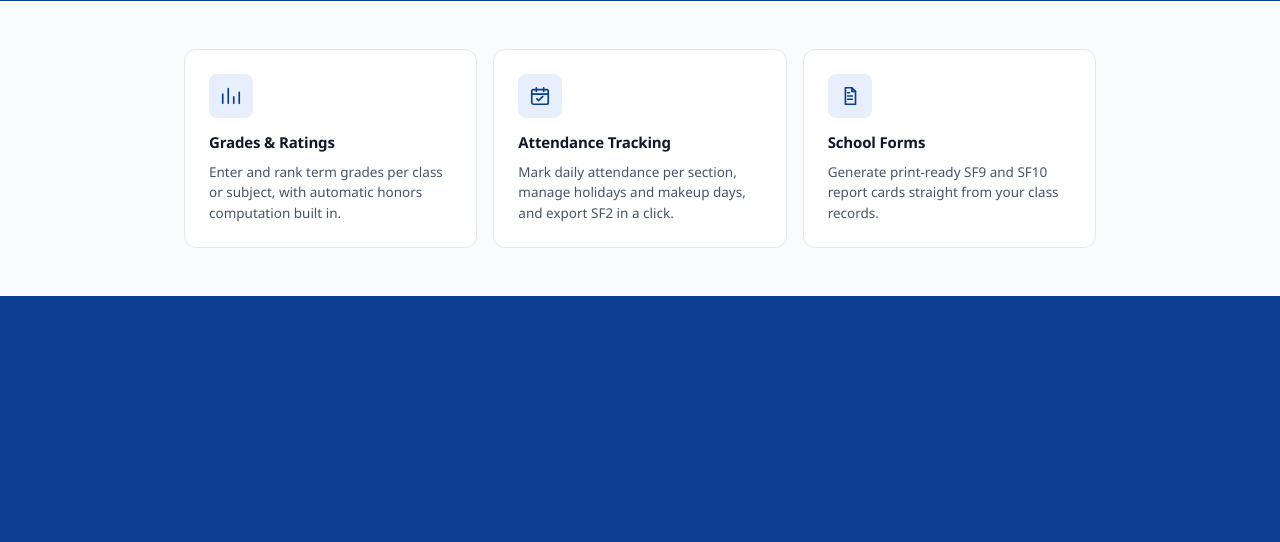
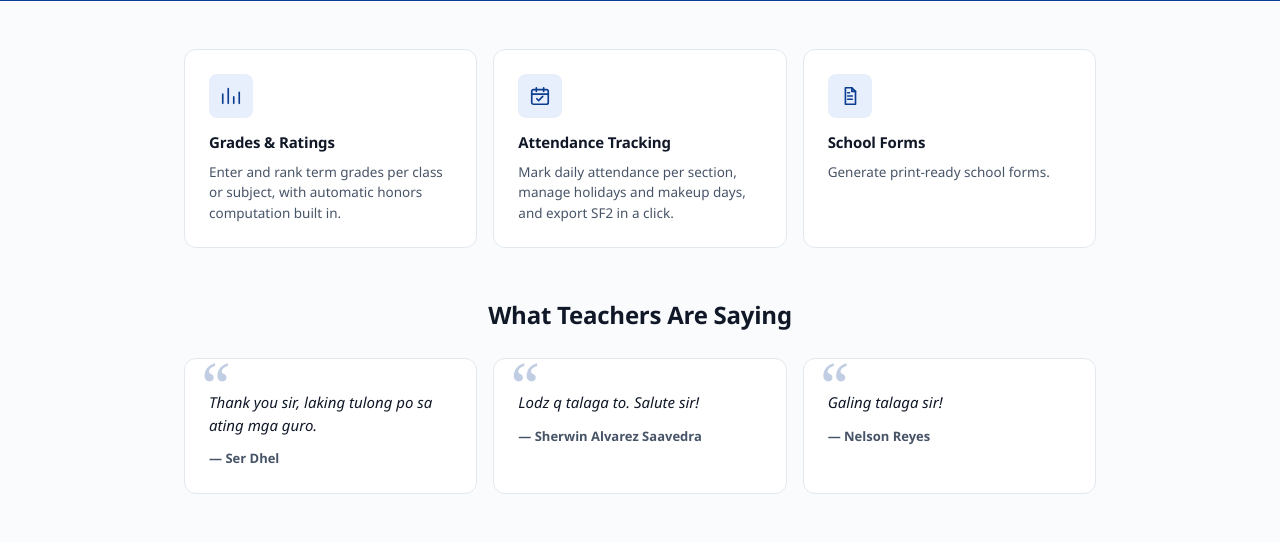
Before and after one commit to civ1977/smashed_sfs_project, a Django app: page / in a window 1280 px wide. Shown: the part 507-1049 px from the top of the page. Before the commit the page ends 803 px from the top, so only its background shows below. Run offline with Django 5.2, Linux system fonts and the light colour scheme; parts of the project's set-up code (start-up, migrations or seed data) failed here and were passed over.

Commit message:
Add testimonials section to landing page, simplify School Forms blurb
Testimonials are real comments pulled from the SMASHED-SFs Facebook
posts (Ser Dhel, Sherwin Alvarez Saavedra, Nelson Reyes), styled as
pull-quotes with a large decorative quotation mark per card.

Co-Authored-By: Claude Sonnet 5 <noreply@anthropic.com>

```diff
--- a/smashed_sfs/templates/accounts/landing.html
+++ b/smashed_sfs/templates/accounts/landing.html
@@ -38,7 +38,28 @@
             <svg viewBox="0 0 24 24" fill="none" stroke="currentColor" stroke-width="1.8" stroke-linecap="round" stroke-linejoin="round"><path d="M7 3h7l4 4v14H7z"/><path d="M14 3v4h4"/><path d="M9.5 12h5M9.5 15.5h5M9.5 8.5h2"/></svg>
         </div>
         <h3>School Forms</h3>
-        <p>Generate print-ready SF9 and SF10 report cards straight from your class records.</p>
+        <p>Generate print-ready school forms.</p>
+    </div>
+</section>
+
+<section class="landing-testimonials">
+    <h2 class="landing-testimonials-heading">What Teachers Are Saying</h2>
+    <div class="landing-testimonials-grid">
+        <div class="testimonial-card">
+            <span class="testimonial-quote-mark">&ldquo;</span>
+            <p class="testimonial-text">Thank you sir, laking tulong po sa ating mga guro.</p>
+            <p class="testimonial-author">&mdash; Ser Dhel</p>
+        </div>
+        <div class="testimonial-card">
+            <span class="testimonial-quote-mark">&ldquo;</span>
+            <p class="testimonial-text">Lodz q talaga to. Salute sir!</p>
+            <p class="testimonial-author">&mdash; Sherwin Alvarez Saavedra</p>
+        </div>
+        <div class="testimonial-card">
+            <span class="testimonial-quote-mark">&ldquo;</span>
+            <p class="testimonial-text">Galing talaga sir!</p>
+            <p class="testimonial-author">&mdash; Nelson Reyes</p>
+        </div>
     </div>
 </section>
 
@@ -125,8 +146,57 @@
     .landing-feature-card h3 { font-size: 15px; margin: 0 0 var(--space-2); color: var(--ink); }
     .landing-feature-card p { font-size: 13.5px; line-height: 1.5; color: var(--ink-soft); margin: 0; }
 
+    .landing-testimonials {
+        max-width: 960px;
+        margin: 0 auto var(--space-7);
+        padding: 0 var(--space-5);
+    }
+    .landing-testimonials-heading {
+        text-align: center;
+        font-size: 24px;
+        color: var(--ink);
+        margin: 0 0 var(--space-5);
+    }
+    .landing-testimonials-grid {
+        display: grid;
+        grid-template-columns: repeat(3, 1fr);
+        gap: var(--space-4);
+    }
+    .testimonial-card {
+        position: relative;
+        background: var(--card);
+        border: 1px solid var(--line);
+        border-radius: var(--radius-lg);
+        padding: var(--space-5);
+        padding-top: var(--space-6);
+    }
+    .testimonial-quote-mark {
+        position: absolute;
+        top: -6px;
+        left: var(--space-4);
+        font-family: Georgia, serif;
+        font-size: 64px;
+        line-height: 1;
+        color: var(--accent);
+        opacity: .25;
+    }
+    .testimonial-text {
+        font-size: 15px;
+        font-style: italic;
+        line-height: 1.5;
+        color: var(--ink);
+        margin: 0 0 var(--space-3);
+    }
+    .testimonial-author {
+        font-size: 13px;
+        font-weight: 700;
+        color: var(--ink-soft);
+        margin: 0;
+    }
+
     @media (max-width: 720px) {
         .landing-features { grid-template-columns: 1fr; }
+        .landing-testimonials-grid { grid-template-columns: 1fr; }
         .landing-headline { font-size: 28px; }
     }
 </style>
```
